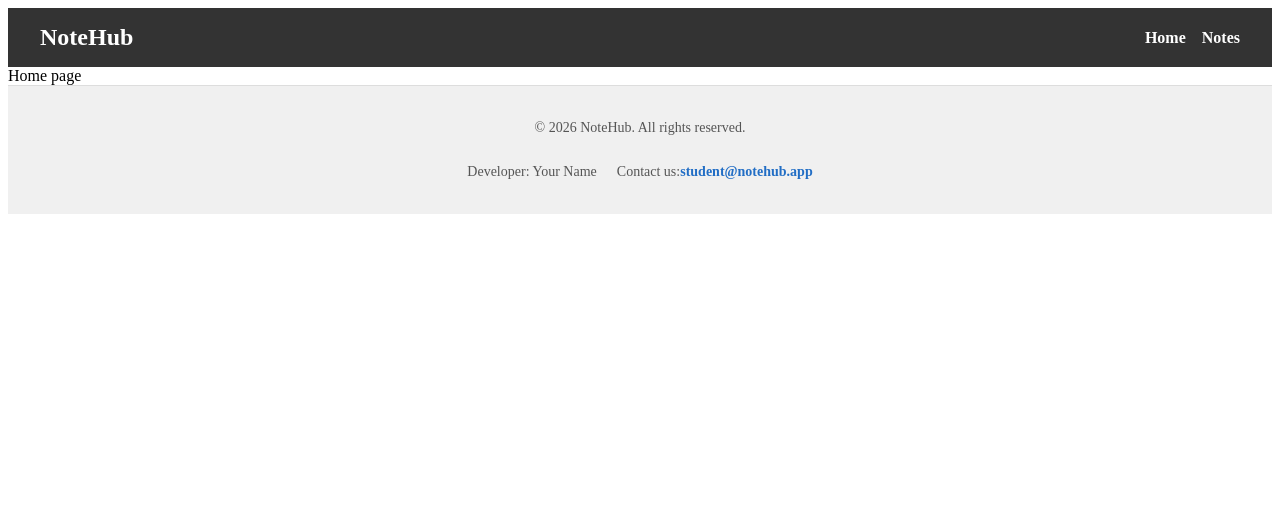
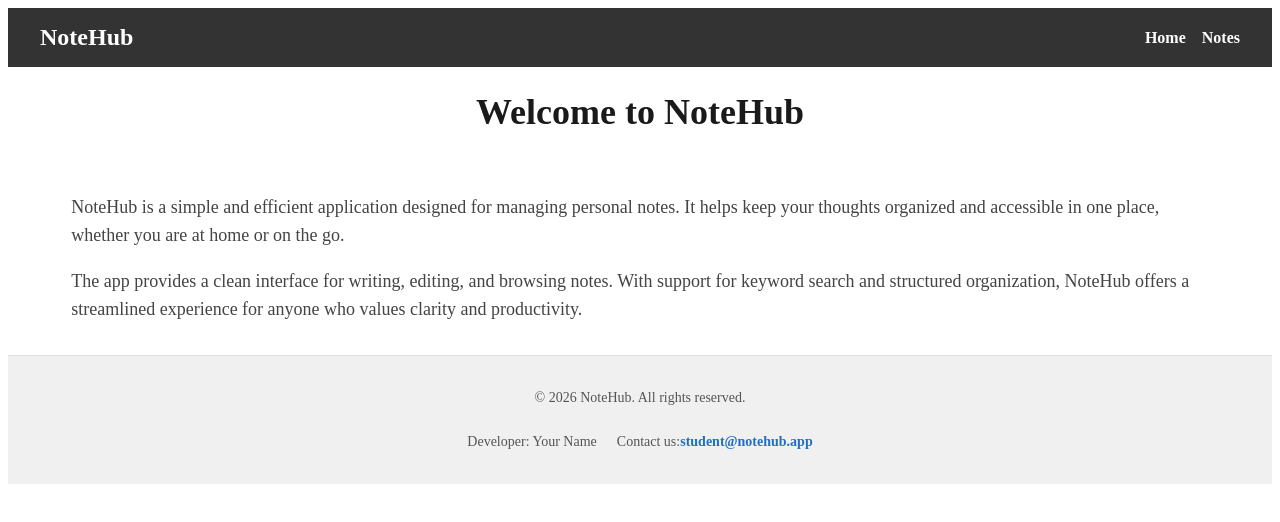
Before and after one commit to Sergii-Taran/06-notehub-nextjs, a Next.js app: page / in a window 1280 px wide. Shown: the top 522 px of the page. Built offline with nearby package versions, Linux system fonts and the light colour scheme.

Commit message:
feat: implement home page

```diff
--- /dev/null
+++ b/src/app/Home.module.css
@@ -0,0 +1,25 @@
+.main {
+  flex: 1;
+}
+
+.container {
+  width: 90%;
+  max-width: 1280px;
+  margin: 0px auto;
+  padding: 0 16px 16px;
+}
+
+.title {
+  font-size: 36px;
+  font-weight: 700;
+  color: #1a1a1a;
+  margin-bottom: 60px;
+  text-align: center;
+}
+
+.description {
+  font-size: 18px;
+  color: #444444;
+  line-height: 28px;
+  margin-bottom: 16px;
+}
--- a/src/app/page.tsx
+++ b/src/app/page.tsx
@@ -1,3 +1,24 @@
+import css from './Home.module.css';
+
 export default function Home() {
-  return <main>Home page</main>;
+  return (
+    <main>
+      <div className={css.container}>
+        <h1 className={css.title}>Welcome to NoteHub</h1>
+
+        <p className={css.description}>
+          NoteHub is a simple and efficient application designed for managing
+          personal notes. It helps keep your thoughts organized and accessible
+          in one place, whether you are at home or on the go.
+        </p>
+
+        <p className={css.description}>
+          The app provides a clean interface for writing, editing, and browsing
+          notes. With support for keyword search and structured organization,
+          NoteHub offers a streamlined experience for anyone who values clarity
+          and productivity.
+        </p>
+      </div>
+    </main>
+  );
 }
```
